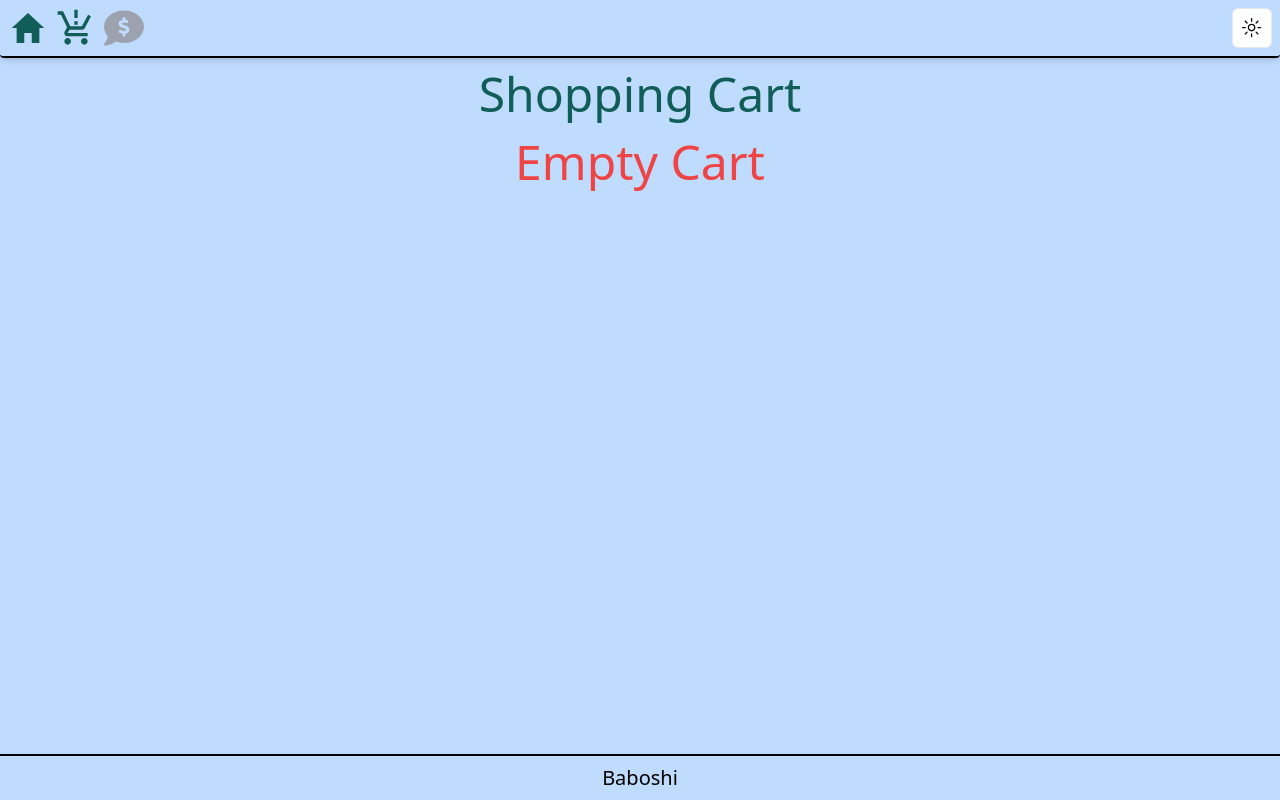
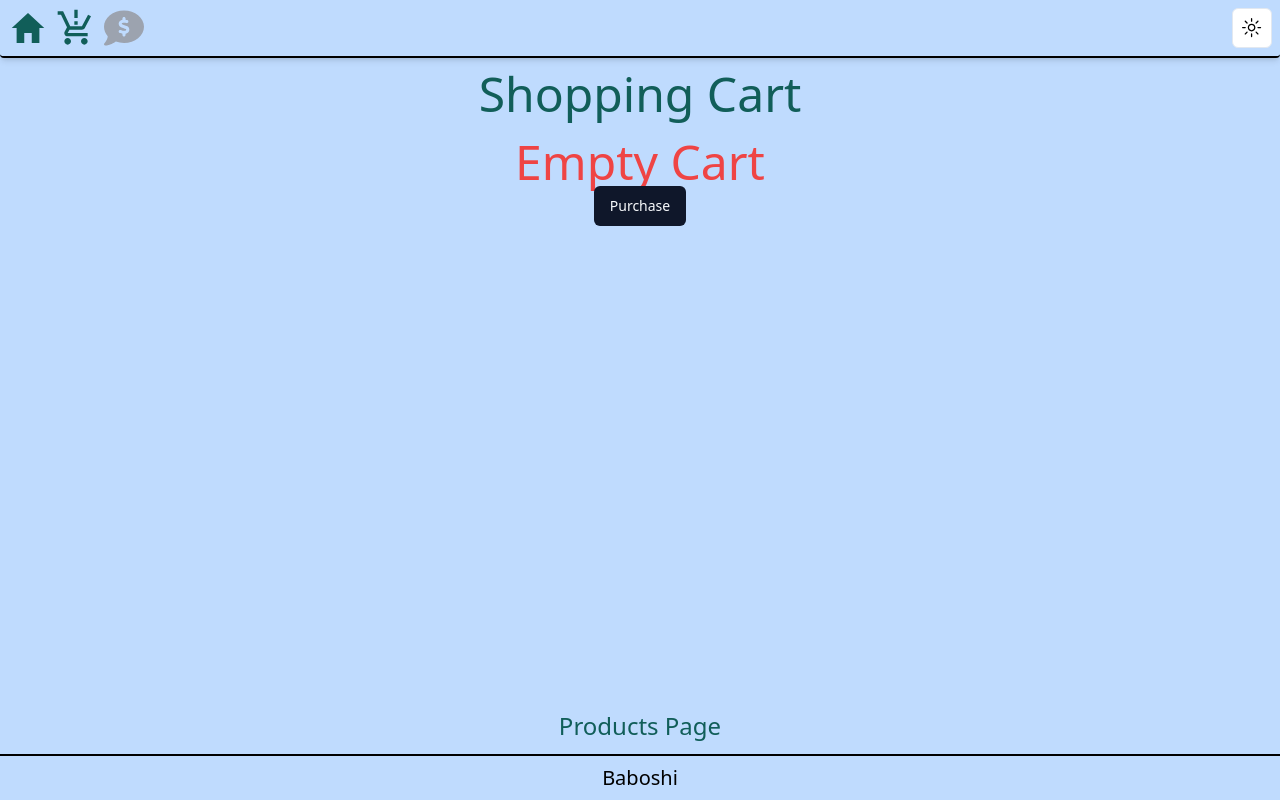
Before and after one commit to baboshi02/Next-E_Commerce, a Next.js app: page /Cart in a window 1280 px wide. Built offline with nearby package versions, Linux system fonts and the light colour scheme.

Commit message:
Added basic Purchase conformation

```diff
--- a/app/Cart/Carts.tsx
+++ b/app/Cart/Carts.tsx
@@ -1,12 +1,15 @@
 "use client";
 import { useEffect, useState } from "react"
 import CartInterface from "../lib/interfaces/CartInterface"
-import { getTotalPrice } from "../lib/utils"
+import { deleteAllProducts, getTotalPrice } from "../lib/utils"
 import CartProductElement from "./cartProduct"
-
+import { Button } from "@/components/ui/button";
+import { useRouter } from "next/navigation";
 export const Carts = () => {
+  const router = useRouter()
   const [products, setProducts] = useState<Array<CartInterface>>([])
   const [totalPrice, setTotalPrice] = useState(0)
+
   useEffect(() => {
     const parsedProducts = sessionStorage.Products ? JSON.parse(sessionStorage.Products) : []
     setTotalPrice(getTotalPrice())
@@ -15,6 +18,12 @@ export const Carts = () => {
   return (
     <>
       <h1 className="text-red-500 text-5xl"> {products.length > 0 ? <>TotalPrice: {totalPrice.toFixed(2)}$</> : <>Empty Cart</>}</h1>
+      {/*TODO: <Button variant={"outline"} onClick={() => { deleteAllProducts(); router.refresh() }}> */}
+      {/*   delete */}
+      {/* </Button > */}
+      <Button onClick={() => router.push("/purchase")}>
+        Purchase
+      </Button>
       <div className="grid grid-cols-1 md:grid-cols-2 lg:grid-cols-3 xl:grid-cols-4 mt-2 gap-2">
         {
           products ? products.map((product) => (
--- a/app/Cart/page.tsx
+++ b/app/Cart/page.tsx
@@ -1,6 +1,9 @@
 import React, { Suspense } from "react";
 import Loading from "../loading";
 import { Carts } from "./Carts";
+import { Button } from "@/components/ui/button";
+import Link from "next/link";
+import { deleteAllProducts } from "../lib/utils";
 // TODO: finalize product purchasing
 const Page = () => {
   return (
--- a/app/Home.tsx
+++ /dev/null
@@ -1,25 +0,0 @@
-import { Link } from "lucide-react";
-import Footer from "./components/Footer";
-import Hero from "./components/hero";
-
-//TODO: Work on hero page and styling
-//TODO: Add custom favicon and logo
-export default async function Home() {
-  return (
-    <div className="max-w-[1640px] mx-auto p-4 relative">
-      <Hero />
-      <h1 className="font-bold text-5xl py-3 text-primaryColor dark:text-DarkPrimaryColor underline">Our Story</h1>
-      <div className="text-gray-300 text-left py-3 font-sans text-2xl">
-        At BaboshiBay, we are passionate about providing high-quality products and exceptional customer service. Founded in 2022, our company was born out of a desire to make it easier for people to access the items they need and love, all from the comfort of their own homes.
-        We started small, but with a big vision - to build an e-commerce platform that truly puts the customer first. Over the years, we've grown tremendously, expanding our product offerings and reaching customers across the country. But no matter how much we've grown, our commitment to our original mission has never wavered.
-        Today, we are proud to offer a curated selection of products spanning a wide range of categories, from home goods and electronics to fashion and beauty. Our team of experts scours the market to find the best items, ensuring that every purchase our customers make is a great one.
-        But what truly sets us apart is our dedication to customer satisfaction. We believe that shopping online should be a seamless and enjoyable experience, which is why we have invested heavily in building a user-friendly platform, providing responsive customer support, and ensuring fast and reliable shipping.
-        We are grateful to our loyal customers who have supported us along the way, and we look forward to continuing to grow and evolve to better serve your needs. Thank you for being a part of our story, and we can't wait to see what the future holds.</div>
-      <Link>
-        Products Page
-      </Link>
-      {/* TODO: add a footer */}
-      <Footer />
-    </div>
-  );
-}
--- a/app/components/NavBar.tsx
+++ b/app/components/NavBar.tsx
@@ -11,7 +11,6 @@ import MobileNavBar from "./mobileMenu";
 import { SwitchDemo } from "./Switch";
 import { MoonIcon } from "@radix-ui/react-icons"
 import { ModeToggle } from "./ModeToggle";
-// TODO: Make night mode
 // TODO: Change Icons to radix icons
 const NavBar = () => {
   const Items: headerComponent[] = [
--- /dev/null
+++ b/app/components/PageLink.tsx
@@ -0,0 +1,26 @@
+"use client"
+import { Button } from "@/components/ui/button"
+import Link from "next/link"
+interface PageLinksInterface {
+  [key: string]: Array<{ link: string, name: string }>
+}
+
+import { usePathname } from "next/navigation";
+const PageLink = () => {
+  const path = usePathname();
+  const pageLinks: PageLinksInterface = { "/products": [{ link: "/", name: "Home Page" }, { link: "/Cart", name: "Shopping Cart" }], "/": [{ link: "/products", name: "Products Page" }], "/Cart": [{ link: "/products", name: "Products Page" }] }
+  return (
+    <div className="h-min mx-auto">
+      {
+        pageLinks[path]?.map(page => (
+          <Button variant={"link"} >
+            <Link className="text-2xl text-thirdColor dark:text-DarkThirdColor" href={page.link}  >
+              {page.name}
+            </Link>
+          </Button>
+        ))
+      }
+    </div>
+  )
+}
+export default PageLink
--- a/app/layout.tsx
+++ b/app/layout.tsx
@@ -7,12 +7,14 @@ import { Toaster } from "@/components/ui/toaster";
 
 import Footer from "./components/Footer";
 import { ThemeProvider } from "./components/themeProvider";
+import PageLink from "./components/PageLink";
 export const metadata: Metadata = {
   title: "Ecommerce App",
   description: "Ecommerce App",
 };
 // TODO: Fix font error
 // TODO: Fix font loading
+// TODO: Fix light mode coloring
 const fontSans = FontSans({
   subsets: ["latin"],
   variable: "--font-sans",
@@ -25,7 +27,6 @@ export default function RootLayout({
   return (
     <html
       lang="en"
-
     >
       <body className={cn("min-h-screen flex flex-col font-sans bg-secondaryColor dark:bg-DarkSecondaryColor text-primaryColor dark:text-DarkPrimaryColor box-border text-center text-lg ", fontSans.variable)}>
         <ThemeProvider
@@ -39,6 +40,7 @@ export default function RootLayout({
             <div className="m-2 p-1">{children}</div>
           </main>
           <Toaster />
+          <PageLink />
           <Footer />
         </ThemeProvider>
       </body>
--- a/app/lib/utils.ts
+++ b/app/lib/utils.ts
@@ -41,3 +41,7 @@ export const deleteProduct = (id: string) => {
   const deletedProducts = parsedProducts.filter(product => product.id != id)
   sessionStorage.setItem('Products', JSON.stringify(deletedProducts))
 }
+
+export const deleteAllProducts = () => {
+  sessionStorage.removeItem("Products")
+}
--- a/app/page.tsx
+++ b/app/page.tsx
@@ -1,9 +1,6 @@
-import Link from "next/link";
 import Hero from "./components/hero";
-import { Button } from "@/components/ui/button";
 //TODO: Work on hero page and styling
 //TODO: Add custom favicon and logo
-//TODO: Add navigating in buttom of every page
 export default async function Home() {
   return (
     <div className="max-w-[1640px] mx-auto p-4 relative ">
@@ -16,11 +13,6 @@ export default async function Home() {
         But what truly sets us apart is our dedication to customer satisfaction. We believe that shopping online should be a seamless and enjoyable experience, which is why we have invested heavily in building a user-friendly platform, providing responsive customer support, and ensuring fast and reliable shipping.
         We are grateful to our loyal customers who have supported us along the way, and we look forward to continuing to grow and evolve to better serve your needs. Thank you for being a part of our story, and we can't wait to see what the future holds.
       </div>
-      <Button variant={"link"}>
-        <Link className="text-2xl text-thirdColor dark:text-DarkThirdColor" href={"/products"}  >
-          Products Page
-        </Link>
-      </Button>
     </div >
   );
 }
--- a/app/products/[id]/AddToStorageForm.tsx
+++ b/app/products/[id]/AddToStorageForm.tsx
@@ -11,11 +11,9 @@ const AddtoStorageForm = ({ product }: { product: ProductType }) => {
     const curCount = String(getProductCount(product?.id))
     setCount(curCount)
   }, [])
-  console.log(count)
   return (
     <div className="w-min text-center">
       <Input type="number" min={1} className=" bg-white  my-1" value={count} onChange={(e) => setCount(e.target.value)} />
-      {/* TODO: Fix input to be only numerical*/}
       <div className="w-full flex gap-1">
         <AddToStorageButton product={product} count={count} disabled={Number(count) < 1} />
         <DeleteFromStorageButton product={product} disabled={getProductCount(product.id) < 1} />
--- a/app/products/page.tsx
+++ b/app/products/page.tsx
@@ -2,6 +2,8 @@ import React from "react";
 import { Suspense } from "react";
 import Loading from "../loading";
 import { Products } from "./Products";
+import { Button } from "@/components/ui/button";
+import Link from "next/link";
 const Page = () => {
   return (
     <>
--- /dev/null
+++ b/app/purchase/page.tsx
@@ -0,0 +1,23 @@
+"use client"
+
+import { useRouter } from "next/navigation"
+import { useEffect } from "react"
+import { deleteAllProducts } from "../lib/utils"
+
+const PurchasePage = () => {
+  const router = useRouter()
+  useEffect(() => {
+    const timeout = setTimeout(() => {
+      console.log("mama")
+      deleteAllProducts()
+      router.push("/")
+    }, 5000)
+    return () => clearTimeout(timeout)
+  }, [])
+  return (
+    <div>
+      Thank you for your purchasing
+    </div>
+  )
+}
+export default PurchasePage
```
